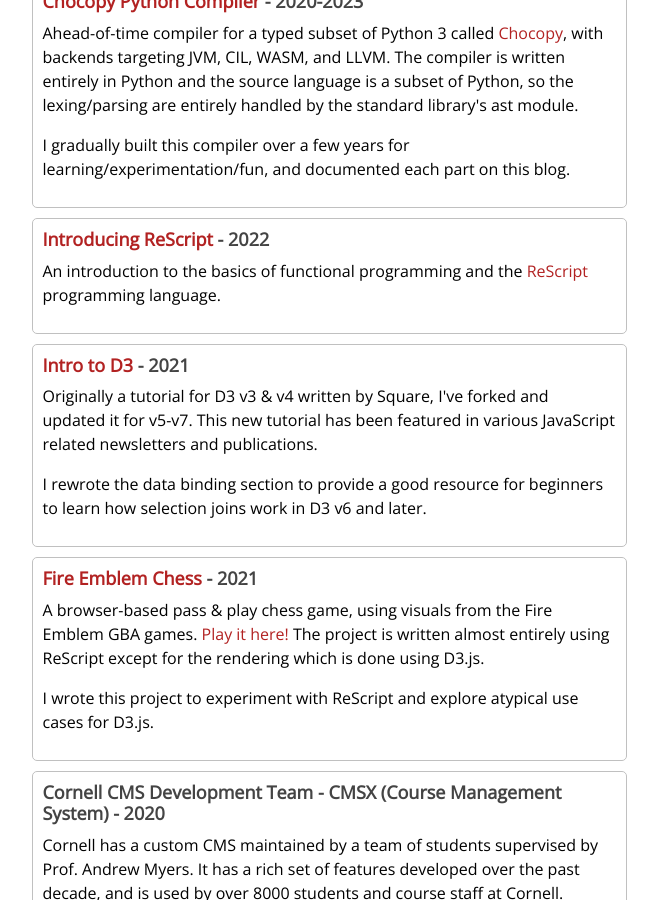
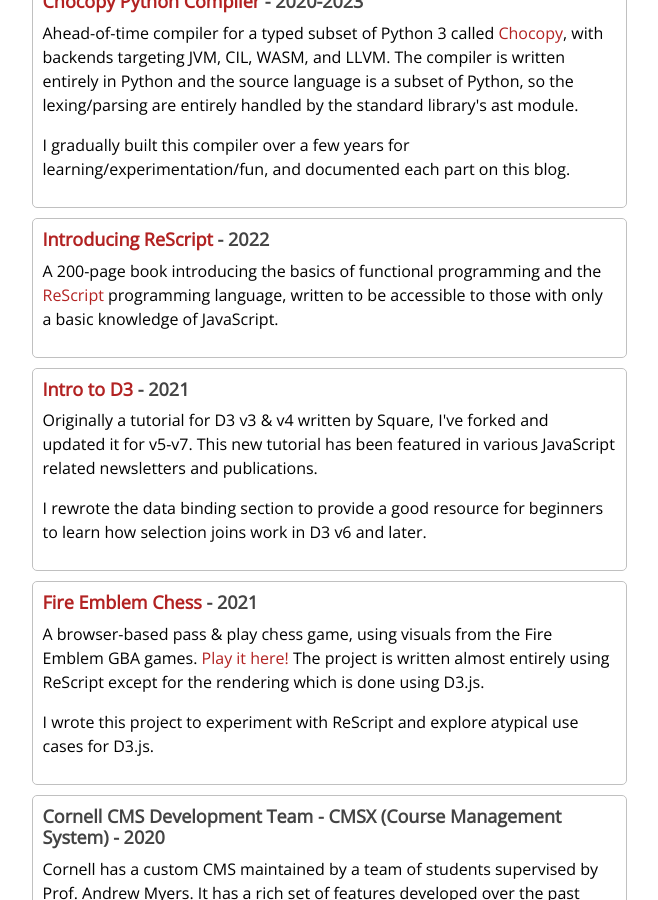
Before and after one commit to yangdanny97/yangdanny97.github.io, a Jekyll site: the page built from projects/index.html, in a window 1280 px wide and 900 px high, scrolled down 585 px. Shown: the whole window, without its empty margins (311-969 px from the left). Built offline with Jekyll 4.4.1, drawn with Linux system fonts in a browser that asks for light colours.

Commit message:
edit text

```diff
--- a/projects/index.html
+++ b/projects/index.html
@@ -41,8 +41,9 @@
         </div>
         <div class="project-item">
             <h4><a href="https://yangdanny97.github.io/book/" target="_blank">Introducing ReScript</a> - 2022</h4>
-            <p>An introduction to the basics of functional programming and the <a
-                    href="https://rescript-lang.org/">ReScript</a> programming language.
+            <p>A 200-page book introducing the basics of functional programming and the <a
+                    href="https://rescript-lang.org/">ReScript</a> programming language, written to be accessible to
+                those with only a basic knowledge of JavaScript.
             </p>
         </div>
         <div class="project-item">
```
